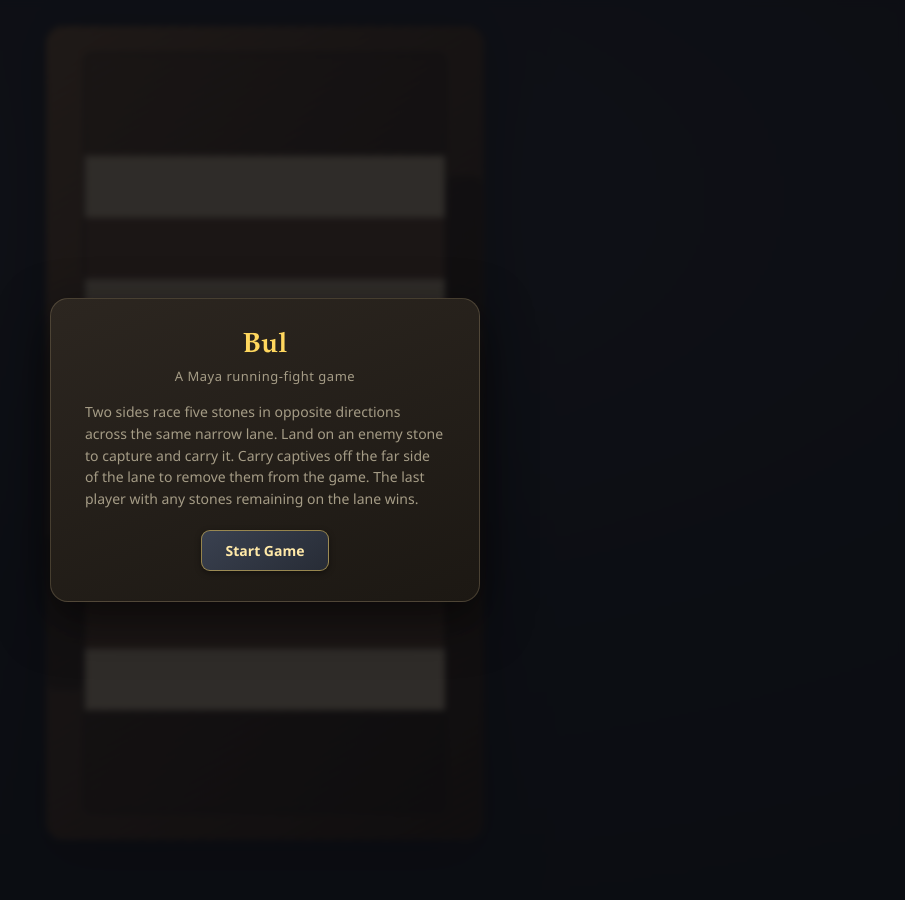
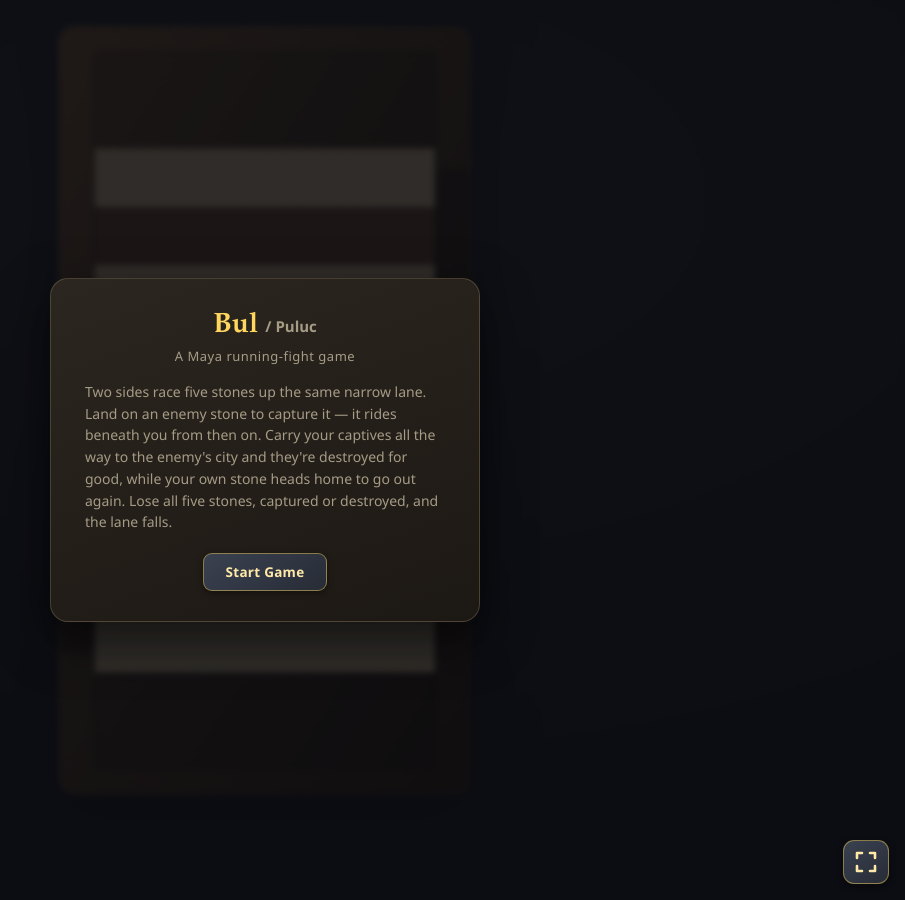
Before and after one commit to rjjiii/rjjiii.github.io, a Jekyll site: the page bul.html, which Jekyll copies as it is, in a window 1280 px wide. Shown: the whole page, without its empty margins (375-1280 px from the left). Built offline with Jekyll 4.4.1, drawn with Linux system fonts in a browser that asks for light colours.

Commit message:
Update bul.html

```diff
--- a/bul.html
+++ b/bul.html
@@ -3,7 +3,7 @@
 <head>
 <meta charset="UTF-8">
 <meta name="viewport" content="width=device-width, initial-scale=1.0, viewport-fit=cover">
-<title>Bul</title>
+<title>Bul (Puluc)</title>
 <style>
   :root{
     --gold:#ffd75e; --text:#e9e3d4; --text-dim:#a59c86;
@@ -35,13 +35,31 @@
   .card h1{font-family:var(--font-display); font-size:28px; margin:0 0 4px; color:var(--gold);}
   .card .sub{font-size:13px; color:var(--text-dim); margin:0 0 16px; letter-spacing:0.5px;}
   .card p{font-size:14px; color:var(--text-dim); line-height:1.55; margin:0 0 20px; text-align:left;}
-  button{font-family:inherit; font-size:14px; font-weight:700; padding:10px 24px; border-radius:9px; border:1.5px solid rgba(255,215,94,0.5); background:linear-gradient(145deg,#3a4150,#272c36); color:#ffe9a8; cursor:pointer; box-shadow:0 2px 6px rgba(0,0,0,0.4);}
-  button:hover{ filter:brightness(1.12); }
+  button{ font-family:inherit; font-size:13.5px; font-weight:700; letter-spacing:0.02em; padding:9px 22px; border-radius:9px; border:1.5px solid rgba(255,215,94,0.45); background:linear-gradient(145deg,#3a4150,#272c36); color:#ffe9a8; cursor:pointer; box-shadow:0 2px 6px rgba(0,0,0,0.4); }
+  button:hover{ border-color:rgba(255,215,94,0.85); }
+  button:disabled{ opacity:0.32; cursor:default; border-color:rgba(255,215,94,0.25); }
 
-  .kglow{ animation:kglowp 1.2s ease-in-out infinite; }
-  @keyframes kglowp{0%,100%{opacity:.85;}50%{opacity:.28;}}
-  .kpulse{ animation:kpulse 1.2s ease-in-out infinite; }
-  @keyframes kpulse{0%,100%{opacity:1;}50%{opacity:.35;}}
+  .pulseGlow{ animation:pulseGlow 1.5s ease-in-out infinite; }
+  @keyframes pulseGlow{0%,100%{opacity:.22;}50%{opacity:.68;}}
+  .pulseRing{ animation:pulseRing 1.5s ease-in-out infinite; }
+  @keyframes pulseRing{0%,100%{opacity:.45;}50%{opacity:1.0;}}
+  @media (prefers-reduced-motion:reduce){ .pulseGlow, .pulseRing{ animation:none !important; } }
+  .fsbtn{ position:absolute; bottom:16px; right:16px; z-index:5; width:44px; height:44px;
+    border-radius:11px; border:1.5px solid rgba(255,215,94,0.45); background:linear-gradient(145deg,#3a4150,#272c36);
+    color:#ffe9a8; cursor:pointer; box-shadow:0 2px 6px rgba(0,0,0,0.4); -webkit-appearance:none; appearance:none; }
+  .fsbtn:hover{ border-color:rgba(255,215,94,0.85); }
+  .fsbtn svg{ position:absolute; top:50%; left:50%; -webkit-transform:translate(-50%,-50%); transform:translate(-50%,-50%); width:24px; height:24px; display:block; }
+  .fsbtn .fs-exit{ display:none; }
+  .fsbtn.fs-on .fs-enter{ display:none; }
+  .fsbtn.fs-on .fs-exit{ display:block; }
+  .deselect{ margin-top:6px; display:inline-flex; align-items:center; gap:7px; padding:7px 15px; border-radius:999px;
+    font-family:inherit; font-size:12.5px; font-weight:600; letter-spacing:.03em; color:#a59c86;
+    background:rgba(255,255,255,.04); border:1px solid rgba(255,255,255,.12); cursor:pointer;
+    -webkit-appearance:none; appearance:none; opacity:0; pointer-events:none;
+    transition:opacity .2s ease, color .2s, border-color .2s, background .2s; }
+  .deselect.show{ opacity:1; pointer-events:auto; }
+  .deselect:hover{ color:#d9cfb6; border-color:rgba(255,215,94,0.5); }
+  @media (prefers-reduced-motion:reduce){ .deselect{ transition:none; } }
 </style>
 </head>
 <body>
@@ -53,7 +71,7 @@
         <linearGradient id="wood" x1="0" y1="0" x2="0.85" y2="1"><stop offset="0%" stop-color="#855f3a"/><stop offset="38%" stop-color="#5e4128"/><stop offset="100%" stop-color="#311e0d"/></linearGradient>
         <pattern id="grain" patternUnits="userSpaceOnUse" width="13" height="13" patternTransform="rotate(63)"><rect width="6.5" height="13" fill="rgba(0,0,0,0.11)"/><rect x="6.5" width="6.5" height="13" fill="rgba(255,240,210,0.03)"/></pattern>
         <filter id="psh" x="-60%" y="-60%" width="220%" height="220%"><feDropShadow dx="0" dy="3" stdDeviation="3" flood-color="#000" flood-opacity="0.45"/></filter>
-        <radialGradient id="glowhalo" cx="50%" cy="50%" r="50%"><stop offset="35%" stop-color="#ffc846" stop-opacity="0.55"/><stop offset="100%" stop-color="#ffc846" stop-opacity="0"/></radialGradient>
+        <radialGradient id="glowhalo" cx="50%" cy="50%" r="50%"><stop offset="35%" stop-color="#ffc846" stop-opacity="0.7"/><stop offset="100%" stop-color="#ffc846" stop-opacity="0"/></radialGradient>
         <linearGradient id="kLight" x1="0" y1="0" x2="0" y2="1"><stop offset="0%" stop-color="#f3e6bf"/><stop offset="100%" stop-color="#cdb074"/></linearGradient>
         <linearGradient id="kDark" x1="0" y1="0" x2="0" y2="1"><stop offset="0%" stop-color="#4a3a26"/><stop offset="100%" stop-color="#241a10"/></linearGradient>
         <linearGradient id="sandstone" x1="0.05" y1="0" x2="0.95" y2="1"><stop offset="0" stop-color="#c2a079"/><stop offset="0.10" stop-color="#b06a44"/><stop offset="0.30" stop-color="#b87049"/><stop offset="0.40" stop-color="#dcc9a6"/><stop offset="0.47" stop-color="#b26a44"/><stop offset="0.62" stop-color="#a45d38"/><stop offset="0.72" stop-color="#cdb791"/><stop offset="0.80" stop-color="#b06a44"/><stop offset="1" stop-color="#9a5734"/></linearGradient>
@@ -64,18 +82,24 @@
       <g id="cityG"></g>
       <g id="trackG"></g>
       <g id="ghostG"></g>
+      <g id="selG"></g>
     </svg>
     <div class="hud">
       <div class="status" id="status"></div>
+      <button class="deselect" id="deselect" type="button" aria-label="Deselect the current stone">✕ Deselect</button>
     </div>
   </div>
 </div>
 
 <div class="overlay" id="setup">
+      <button class="fsbtn" id="fsbtn" type="button" aria-label="Toggle fullscreen">
+        <svg class="fs-enter" viewBox="0 0 24 24" aria-hidden="true"><path d="M3 8 V3 H8 M21 8 V3 H16 M3 16 V21 H8 M21 16 V21 H16" fill="none" stroke="currentColor" stroke-width="2.6" stroke-linecap="round" stroke-linejoin="round"/></svg>
+        <svg class="fs-exit" viewBox="0 0 24 24" aria-hidden="true"><path d="M8 3 V8 H3 M16 3 V8 H21 M8 21 V16 H3 M16 21 V16 H21" fill="none" stroke="currentColor" stroke-width="2.6" stroke-linecap="round" stroke-linejoin="round"/></svg>
+      </button>
   <div class="card">
-    <h1>Bul</h1>
+    <h1>Bul <span style="font-size:15px;color:var(--text-dim);font-family:var(--font-body);">/ Puluc</span></h1>
     <div class="sub">A Maya running-fight game</div>
-    <p>Two sides race five stones in opposite directions across the same narrow lane. Land on an enemy stone to capture and carry it. Carry captives off the far side of the lane to remove them from the game. The last player with any stones remaining on the lane wins.</p>
+    <p>Two sides race five stones up the same narrow lane. Land on an enemy stone to capture it &mdash; it rides beneath you from then on. Carry your captives all the way to the enemy's city and they're destroyed for good, while your own stone heads home to go out again. Lose all five stones, captured or destroyed, and the lane falls.</p>
     <button id="startbtn">Start Game</button>
   </div>
 </div>
@@ -431,7 +455,7 @@
   const ready = live && phase==='preroll' && !busy;
   const top=Math.min.apply(null,ys), bot=Math.max.apply(null,ys);
   if(ready){
-    E('rect',{x:x-21,y:top-KH/2-7,width:42,height:(bot-top)+KH+14,rx:15,fill:'url(#glowhalo)','class':'kglow'},g);
+    E('rect',{x:x-21,y:top-KH/2-7,width:42,height:(bot-top)+KH+14,rx:15,fill:'url(#glowhalo)','class':'pulseGlow'},g);
   }
   for(let i=0;i<4;i++){
     let dark;
@@ -444,12 +468,12 @@
       stroke: dark?'#7c5f30':'#33240f','stroke-width': dark?2.2:2.6,
       opacity:op,filter:'url(#psh)'},g);
     if(ready){   // crisp pulsing gold outline so the kernels-to-throw read clearly
-      E('rect',{x:x-KW/2,y:ys[i]-KH/2,width:KW,height:KH,rx:11,fill:'none',stroke:'#ffd75e','stroke-width':3.5,'class':'kpulse'},g);
+      E('rect',{x:x-KW/2,y:ys[i]-KH/2,width:KW,height:KH,rx:11,fill:'none',stroke:'#ffd75e','stroke-width':3.5,'class':'pulseRing'},g);
     }
   }
   if(ready){   // only the active player's strip can be tapped, so only one row rolls
     const hit=E('rect',{x:x-KW/2-8,y:top-KH/2-11,width:KW+16,height:(bot-top)+KH+22,fill:'transparent',style:'cursor:pointer'},g);
-    hit.onclick=throwKernels;
+    hit.onpointerdown=throwKernels;
   }
 }
 
@@ -467,20 +491,64 @@
   }
 }
 
+let selected=null;
+function landingOf(id, kind){
+  const p=pieceById(id); const roll=rollValue; const cx=columnX(p.col);
+  if(kind==='enter'){ const tp=(p.color==='A')?roll:(10-roll); return {x:cx, y:rowY(tp)}; }
+  const np=(p.color==='A')?p.pos+roll:p.pos-roll;
+  const home=(p.color==='A'&&np>=10)||(p.color==='B'&&np<=0);
+  if(home){ const enemy=(p.color==='A')?'B':'A'; return {x:cx, y:cityCenterY(enemy)}; }
+  return {x:cx, y:rowY(np)};
+}
+function drawSel(){
+  const sg=document.getElementById('selG'); clear(sg);
+  if(selected && phase==='choose' && !busy){
+    const p=pieceById(selected.id); const cx=columnX(p.col);
+    const fromY = selected.kind==='enter' ? cityCenterY(p.color) : rowY(p.pos);
+    E('circle',{cx:cx,cy:fromY,r:STONE_R+4,fill:'none',stroke:'#ffd75e','stroke-width':3.5},sg);
+    const L=landingOf(selected.id, selected.kind);
+    E('circle',{cx:L.x,cy:L.y,r:STONE_R+9,fill:'url(#glowhalo)','class':'pulseGlow'},sg);
+    E('circle',{cx:L.x,cy:L.y,r:STONE_R-1,fill:'none',stroke:'#ffd75e','stroke-width':3,'class':'pulseRing'},sg);
+    E('circle',{cx:L.x,cy:L.y,r:5.5,fill:'#ffd75e','class':'pulseRing'},sg);
+    const h=E('circle',{cx:L.x,cy:L.y,r:STONE_R+6,fill:'transparent',style:'cursor:pointer'},sg);
+    h.onpointerdown=function(){ if(selected) performMove(selected.kind, selected.id); };
+    h.onclick=function(){ if(selected) performMove(selected.kind, selected.id); };
+  }
+  const _db=document.getElementById('deselect'); if(_db) _db.classList.toggle('show', phase==='choose' && !busy && selected!==null);
+}
 function renderAll(){
-  renderKernels(false); renderCities(); renderTrack(); updateStatus();
+  renderKernels(false); renderCities(); renderTrack(); drawSel(); updateStatus();
 }
 
 /* ============================ Init ============================ */
 function init(){
   buildStatic();
   document.getElementById('startbtn').onclick=function(){ ac(); newGame(); };
+  document.getElementById('deselect').onclick=function(){ selected=null; drawSel(); };
   document.getElementById('againbtn').onclick=function(){
     document.getElementById('banner').classList.add('hidden');
     document.getElementById('setup').classList.remove('hidden');
   };
 }
 init();
+
+/* ---- fullscreen: setup screen only; auto-exits when a game ends ---- */
+window.fsElement=function(){ return document.fullscreenElement||document.webkitFullscreenElement||null; };
+window.fsEnter=function(){ var el=document.documentElement, fn=el.requestFullscreen||el.webkitRequestFullscreen; if(fn){ try{ var p=fn.call(el); if(p&&p.catch) p.catch(function(){}); }catch(e){} } };
+window.fsExit=function(){ var fn=document.exitFullscreen||document.webkitExitFullscreen; if(fn&&window.fsElement()){ try{ var p=fn.call(document); if(p&&p.catch) p.catch(function(){}); }catch(e){} } };
+(function(){
+  var b=document.getElementById("fsbtn");
+  if(b){
+    var sync=function(){ b.classList.toggle("fs-on", !!window.fsElement()); };
+    document.addEventListener("fullscreenchange", sync);
+    document.addEventListener("webkitfullscreenchange", sync);
+    b.onclick=function(){ if(window.fsElement()) window.fsExit(); else window.fsEnter(); };
+  }
+  var bn=document.getElementById("banner");
+  if(bn && window.MutationObserver){
+    new MutationObserver(function(){ if(!bn.classList.contains("hidden")) window.fsExit(); }).observe(bn,{attributes:true,attributeFilter:["class"]});
+  }
+})();
 </script>
 </body>
 </html>
```
Also changed, not shown: other parts of bul.html (+5 -5 lines).
